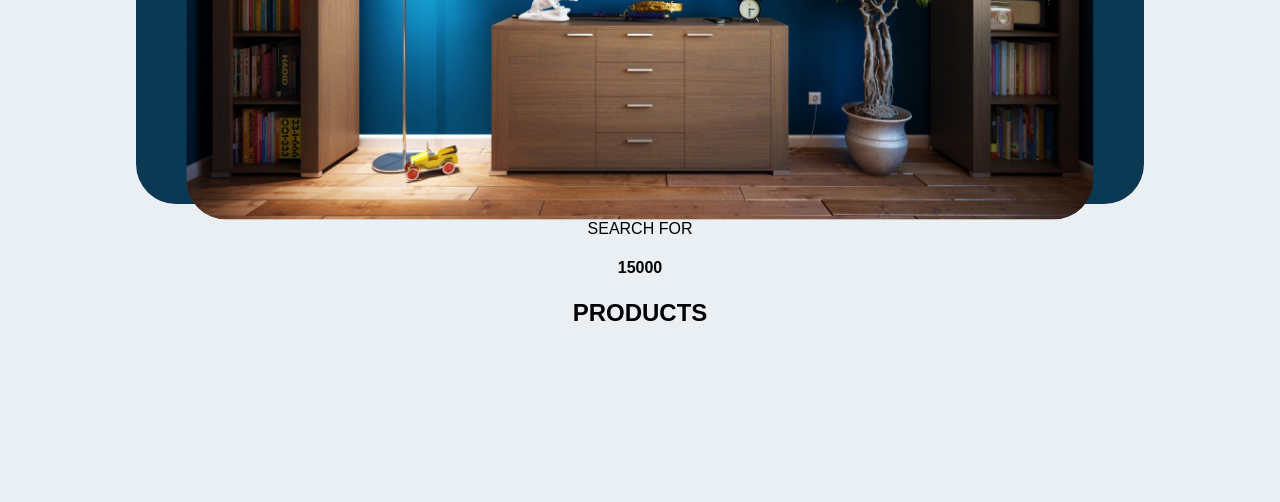
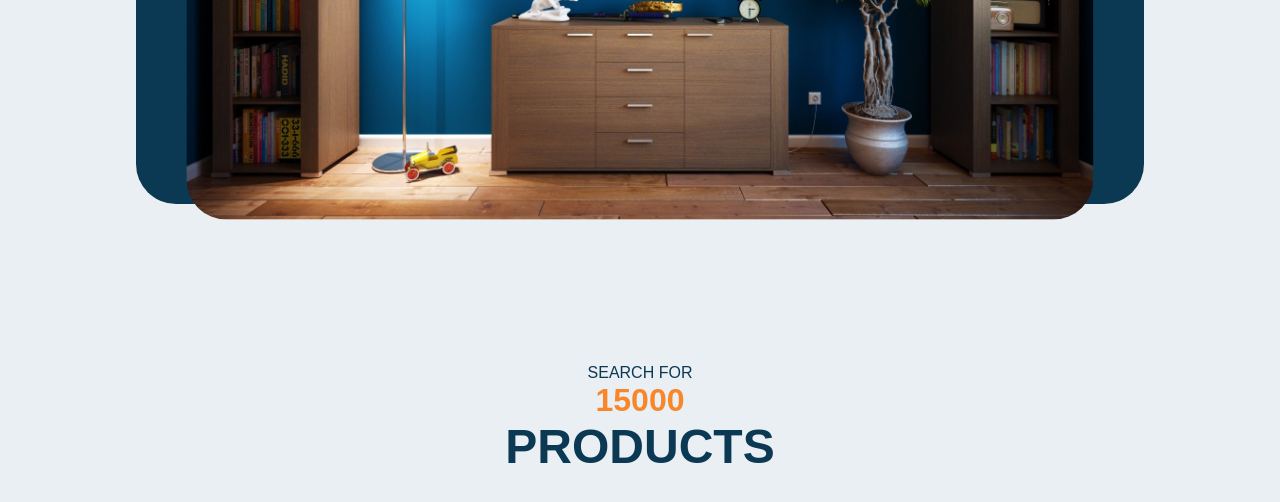
Before and after one commit to Ameer2000Mzori/Furnitrue-Website, a website built with webpack: page src/index.html in a window 1280 px wide. Shown: the part 566-1068 px from the top of the page. Before the commit the page ends 978 px from the top, so only its background shows below. Built offline with nearby package versions, Linux system fonts and the light colour scheme; a web font is replaced by a local one.

Commit message:
bug fix + added style to upper side

```diff
--- a/src/index.html
+++ b/src/index.html
@@ -78,9 +78,9 @@
 
     <section class="products-Wrap">
       <div class="products-Title">
-        <p>SEARCH FOR</p>
-        <h4>15000</h4>
-        <h1>PRODUCTS</h1>
+        <p class="search-Title">SEARCH FOR</p>
+        <h4 class="number-Of-Products">15000</h4>
+        <h1 class="products-Text">PRODUCTS</h1>
       </div>
     </section>
 
--- a/src/style.scss
+++ b/src/style.scss
@@ -27,6 +27,7 @@ body {
   width: 99%;
   height: 15rem;
   margin: 0;
+  top: 0;
   flex-direction: column;
   text-align: center;
   align-items: center;
@@ -514,3 +515,32 @@ body {
     }
   }
 }
+
+.products-Wrap {
+  display: flex;
+  flex-direction: column;
+  text-align: center;
+  align-items: center;
+  height: 100vh;
+  margin-top: 10rem;
+
+  p {
+    color: $headerBackGroundColor;
+    padding: 0;
+    margin: 0;
+  }
+
+  h4 {
+    padding: 0;
+    margin: 0;
+    font-size: 2rem;
+    color: $buttonBackGroundColor;
+  }
+
+  .products-Text {
+    padding: 0;
+    margin: 0;
+    font-size: 3rem;
+    color: $headerBackGroundColor;
+  }
+}
```
Also changed, not shown: dist/index.html, src/style.css, 1 other file.
